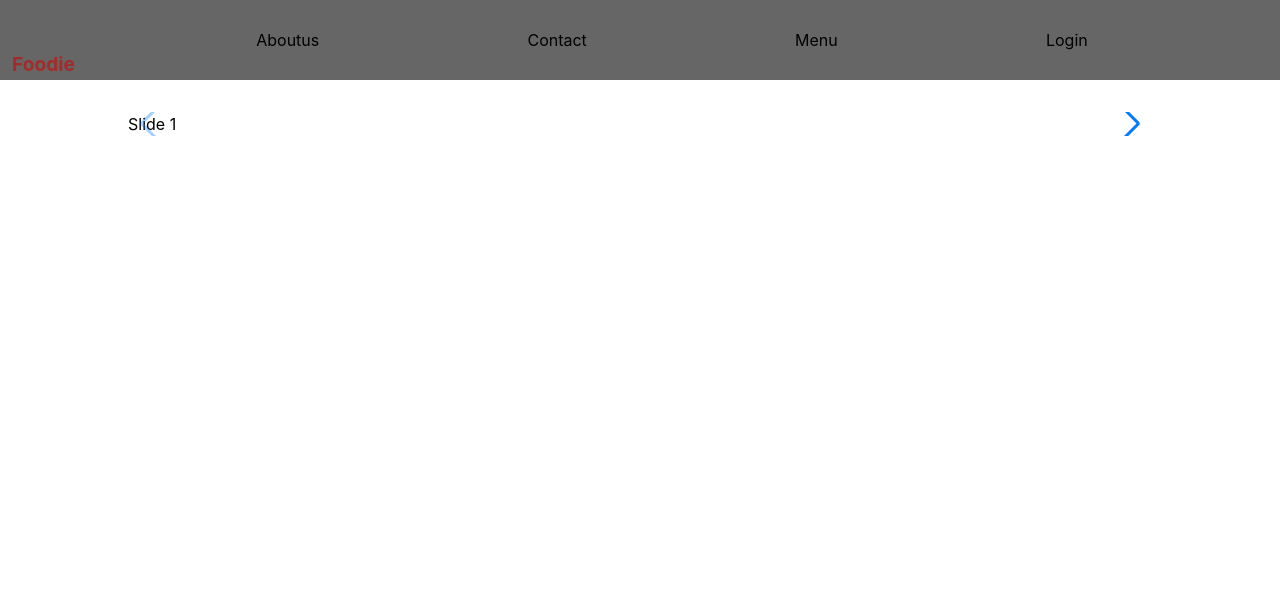
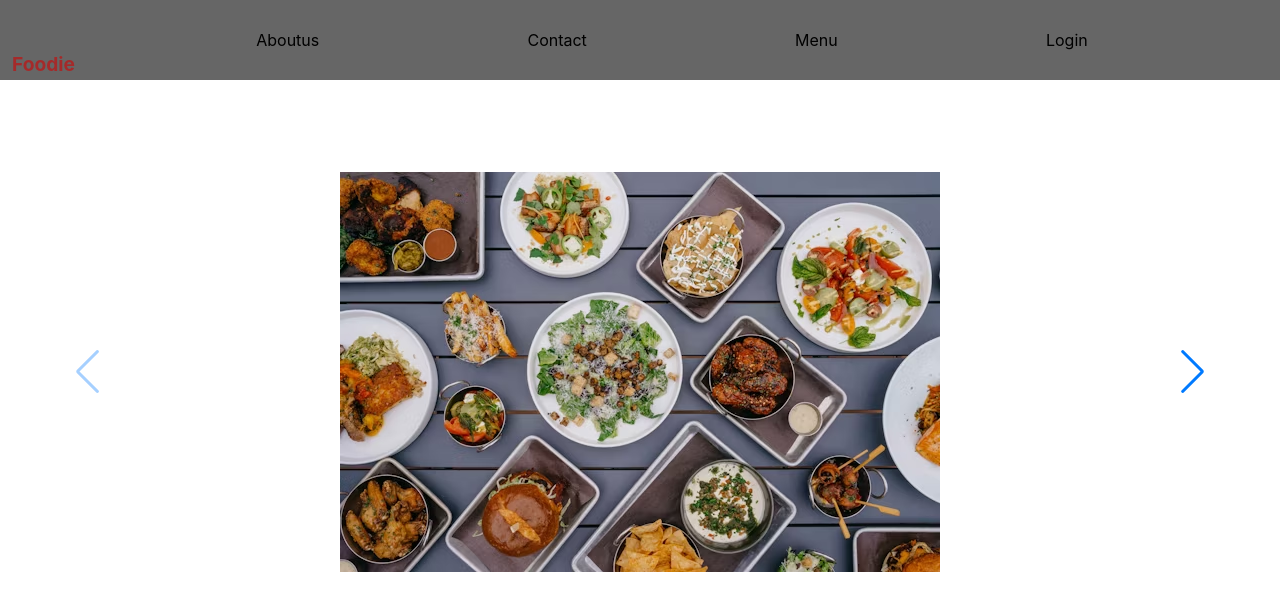
Before and after one commit to Afrozalam123/restaurent-project, a React (Create React App) app: page / in a window 1280 px wide. Shown: the top 610 px of the page. Built offline with nearby package versions, Linux system fonts and the light colour scheme.

Commit message:
updated new and old code esiating

```diff
--- a/src/Component/Navbar.js
+++ b/src/Component/Navbar.js
@@ -1,6 +1,7 @@
 import { Link } from "react-router-dom";
 import 'swiper/css';
 import 'swiper/css/navigation';
+import "../pages/Navbar.css"
 
 
 // import required modules
@@ -9,7 +10,7 @@ import { Navigation } from 'swiper/modules';
 
 // Import Swiper React components
 import { Swiper, SwiperSlide } from 'swiper/react';
-import "../pages/Navbar.css"
+// import "../pages/Navbar.css"
 export default function Home() {
   return (
      <div>
@@ -28,13 +29,13 @@ export default function Home() {
 
 
     <section>
-       <div className="box1">
-        <Swiper navigation={true} modules={[Navigation]} className="mySwiper">
-        <SwiperSlide><div className='slide Slide1'></div>Slide 1</SwiperSlide>
-        <SwiperSlide><div className='slide Slide2'></div>Slide 2</SwiperSlide>
-        <SwiperSlide><div className='slide Slide3'></div>Slide 3</SwiperSlide>
-        <SwiperSlide><div className='slide Slide4'></div>Slide 4</SwiperSlide>
-        </Swiper>
+       <div className='container'>
+      <Swiper navigation={true} modules={[Navigation]} className="mySwiper">
+        <SwiperSlide><div className='slide   slide1'></div></SwiperSlide>
+         <SwiperSlide><div className='slide   slide2'></div></SwiperSlide>
+         <SwiperSlide><div className='slide   slide3'></div></SwiperSlide>
+         <SwiperSlide><div className='slide   slide4'></div></SwiperSlide>
+         </Swiper>
        </div>
     </section>
 
--- a/src/pages/Navbar.css
+++ b/src/pages/Navbar.css
@@ -68,16 +68,49 @@ nav ul li:hover {
  }
 }
 
+.container{
+width: 90%;
+  margin: 0 auto;
+  height: 65vh;
+  border-radius: 50%;
 
+}
+.mySwiper{
+  height: 100% !important;
+  width: 100% !important;
+}
 
+.slide1{
+  background-image: url("../Afroz/Image11.jpg");
+  background-repeat: no-repeat;
+  width: 100%;
+  background-position: center;
+  height: 100%;
+}
 
-
-.box1{
-width: 80%;
-  margin: 0 auto;
-  height: 55vh;
+.slide2{
+  background-image: url("../Afroz/Image12.jpg");
+  background-repeat: no-repeat;
+  background-size: cover;
+    background-size: contain;
+    background-position: center;
+  height: 100%;
+  width: 100%;
 }
-.myswiper{
-  height: 100 !important;
-  width: 100 !important;
+.slide3{
+  background-image: url("../Afroz/image13.jpg");
+  background-repeat: no-repeat;
+  background-size: cover;
+  height: 100%;
+  width: 100%;
+    background-size: contain;
+  background-position: center;
 }
+.slide4{
+  background-image: url("../Afroz/Image14.jpg");
+   width: 100%;
+   object-fit: cover;
+   max-width: auto;
+   background-size:cover;
+   height: 100%;
+}
```
Also changed, not shown: 2 other files (tests, documents, lock files or other folders).
